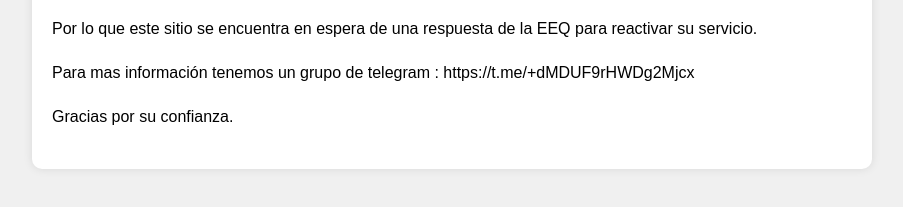
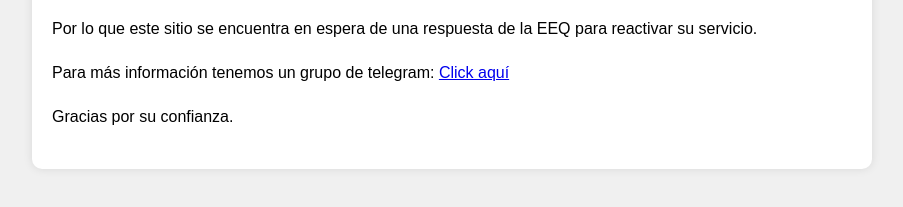
Before and after one commit to codewavejam/cortes-eeq.github.io, a plain HTML site: page index.html in a window 1280 px wide. Shown: the part 201-408 px from the top of the page, without its empty margins (188-1091 px from the left). Drawn offline with Linux system fonts and the light colour scheme.

Commit message:
Complete interface when eeq is not responding

```diff
--- a/index.html
+++ b/index.html
@@ -11,7 +11,7 @@
         <h1>Consulta de Cortes EEQ</h1>
         <p>Este sitio pretendía ayudar a la ciudadanía en la consulta de horarios de cortes de luz. Pero por alguna razón que desconocemos la EEQ a deshabilitado el acceso a su API de consulta de cortes de energía.</p>
         <p>Por lo que este sitio se encuentra en espera de una respuesta de la EEQ para reactivar su servicio.</p>
-        <p>Para mas información tenemos un grupo de telegram : <a>https://t.me/+dMDUF9rHWDg2Mjcx</a> </p>
+        <p>Para más información tenemos un grupo de telegram: <a href="https://t.me/+dMDUF9rHWDg2Mjcx">Click aquí</a></p>
         <p>Gracias por su confianza.</p>
     </div>
 </body>
```
